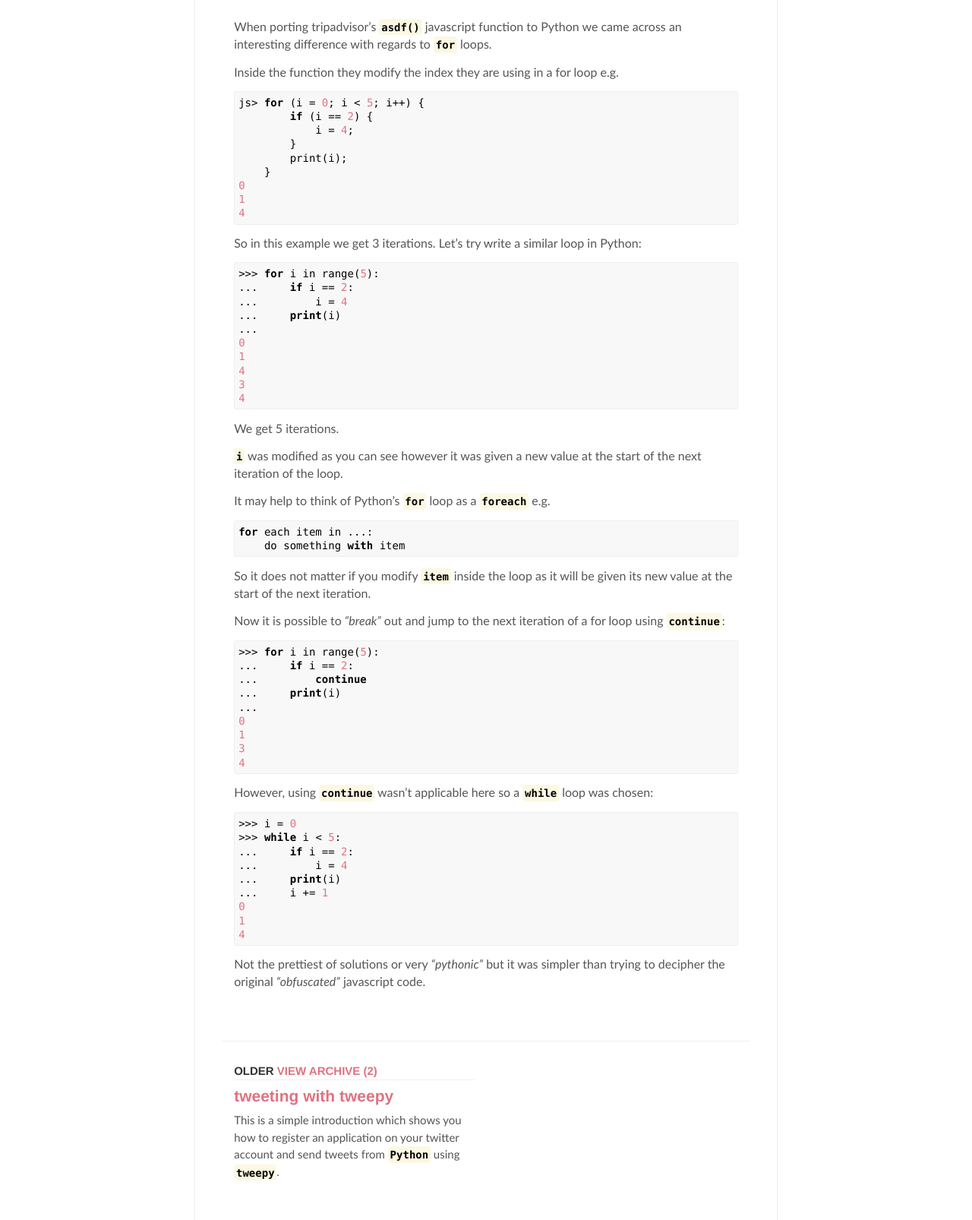
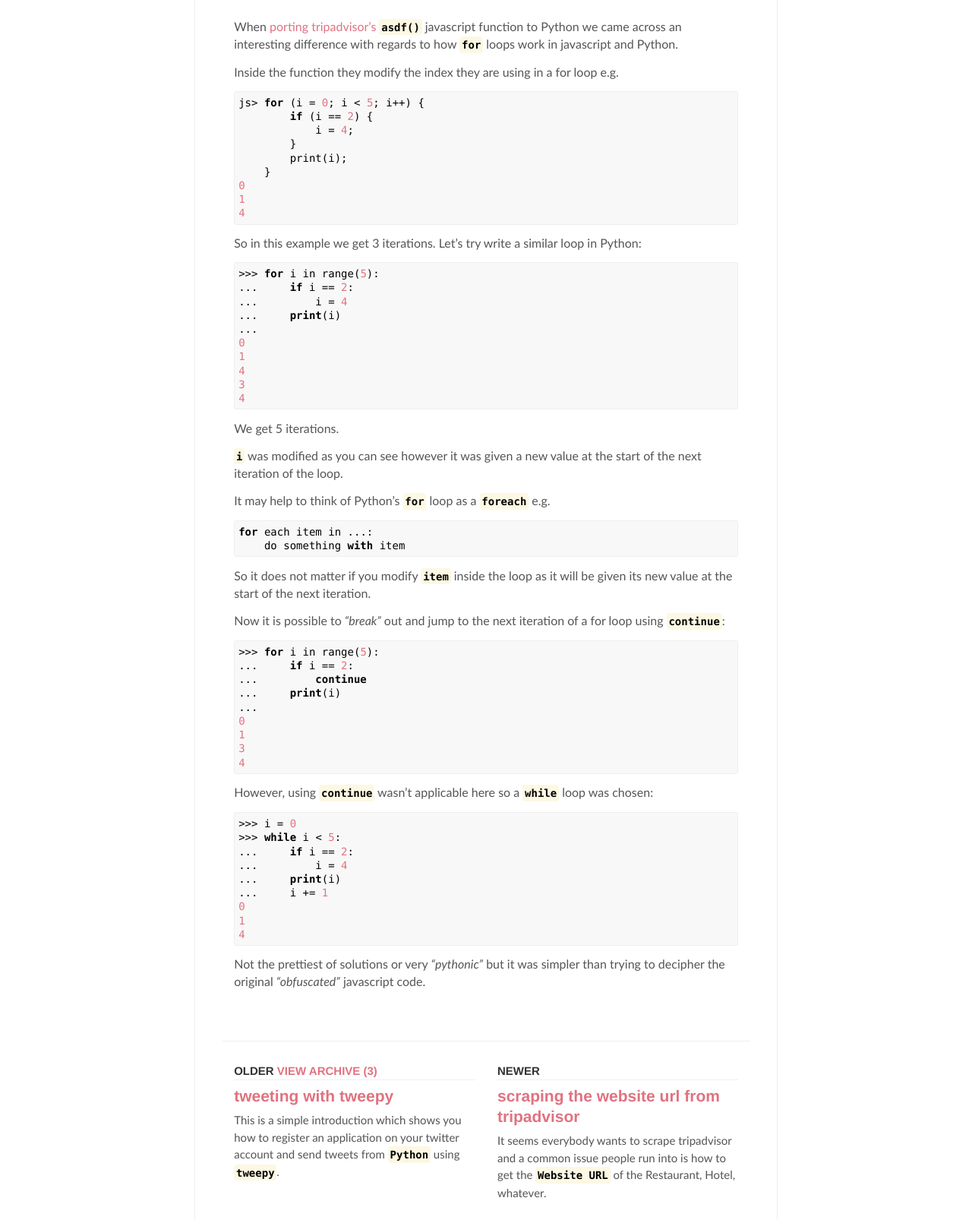
Before and after one commit to ayub112/kaijento.github.io, a plain HTML site: page 2017/03/15/modifying-index-in-a-python-for-loop/index.html in a window 1280 px wide. Shown: the part 289-1895 px from the top of the page at 76% size. Drawn offline with Linux system fonts and the light colour scheme.

Commit message:
Add link to tripadvisor article

```diff
--- a/2017/03/15/modifying-index-in-a-python-for-loop/index.html
+++ b/2017/03/15/modifying-index-in-a-python-for-loop/index.html
@@ -62,8 +62,10 @@
 
 </div>
 <div class="post-content">
-  <p>When porting tripadvisor’s <code class="highlighter-rouge">asdf()</code> javascript function to Python we came across
-an interesting difference with regards to <code class="highlighter-rouge">for</code> loops.</p>
+  <p>When <a href="/2017/03/17/scraping-the-website-url-from-tripadvisor/">porting tripadvisor’s</a>
+<code class="highlighter-rouge">asdf()</code> javascript function to Python we came across
+an interesting difference with regards to how <code class="highlighter-rouge">for</code> loops work in
+javascript and Python.</p>
 
 <p>Inside the function they modify the index they are using in a for loop e.g.</p>
 
@@ -150,7 +152,7 @@ to decipher the original <em>“obfuscated”</em> javascript code.</p>
           <h3 class="section-header">
             Older
             <!--<span class="text-muted"> &middot; </span>-->
-            <a href="/archive">View Archive (2)</a>
+            <a href="/archive">View Archive (3)</a>
           </h3>
           <h2 class="post-title-link"><a href="/2017/03/13/tweeting-with-tweepy/">tweeting with tweepy</a></h2>
           <p class="preview">This is a simple introduction which shows you how to register an application on
@@ -159,6 +161,18 @@ your twitter account and send tweets from <code class="highlighter-rouge">Python
 
         </div>
 
+
+        <div class="col-md-6 post-nav">
+          <h3 class="section-header">
+            Newer
+
+          </h3>
+          <h2 class="post-title-link"><a href="/2017/03/17/scraping-the-website-url-from-tripadvisor/">scraping the website url from tripadvisor</a></h2>
+          <p class="preview">It seems everybody wants to scrape tripadvisor and a common issue people
+run into is how to get the <code class="highlighter-rouge">Website URL</code> of the Restaurant, Hotel, whatever.</p>
+
+
+        </div>
 
     </div>
 
```
